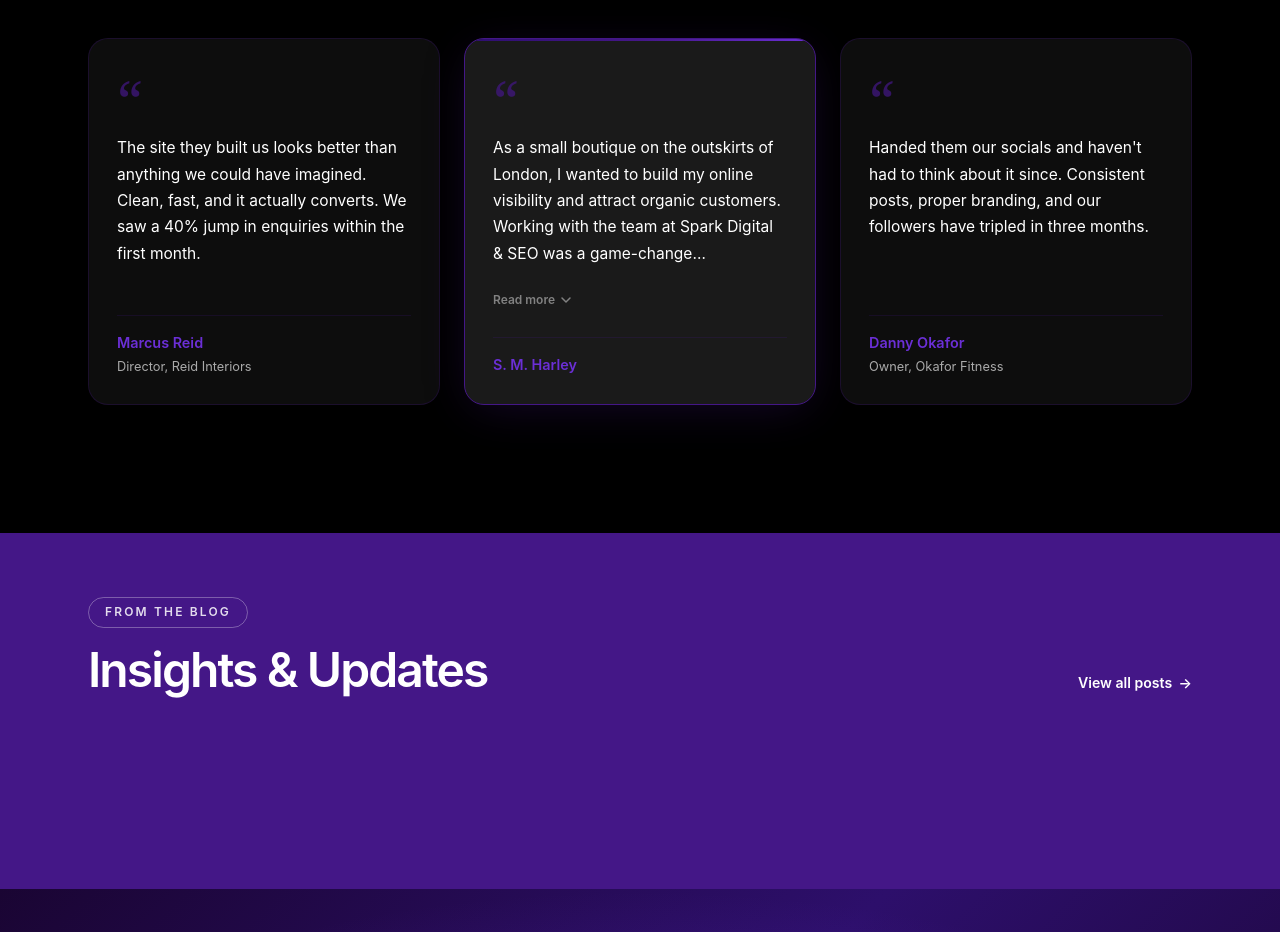
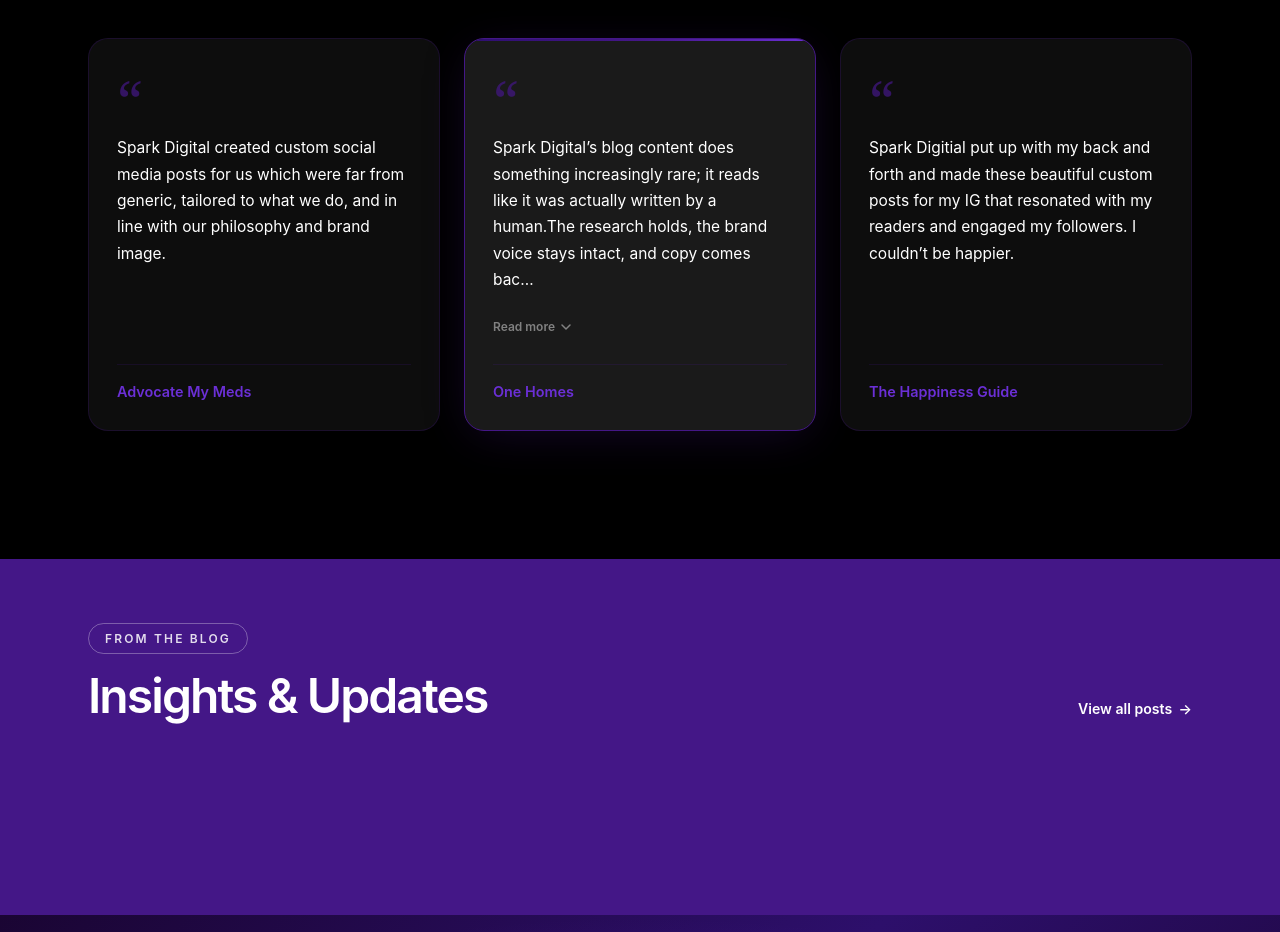
Before and after one commit to sparkdigistudio-rgb/spark_seo, a React (Vite) app: page / in a window 1280 px wide. Shown: the part 3060-3992 px from the top of the page. Built offline with nearby package versions, Linux system fonts and the light colour scheme.

Commit message:
routing issues fix

```diff
--- a/src/components/NavBar.jsx
+++ b/src/components/NavBar.jsx
@@ -1,10 +1,12 @@
 import { useState, useEffect } from "react";
-import { Link } from "react-router-dom";
+import { Link, useNavigate, useLocation } from "react-router-dom";
 import { navLinks } from "../constants";
 
 const NavBar = () => {
     const [menuOpen, setMenuOpen] = useState(false);
     const [scrolled, setScrolled] = useState(false);
+    const navigate = useNavigate();
+    const location = useLocation();
 
     useEffect(() => {
         const onScroll = () => setScrolled(window.scrollY > 20);
@@ -16,10 +18,12 @@
         if (href.startsWith("/#")) {
             const id = href.slice(2);
             const handleHashClick = (e) => {
-                if (window.location.pathname === "/") {
-                    e.preventDefault();
-                    const el = document.getElementById(id);
-                    if (el) el.scrollIntoView({ behavior: "smooth" });
+                e.preventDefault();
+                if (location.pathname === "/") {
+                    document.getElementById(id)?.scrollIntoView({ behavior: "smooth" });
+                } else {
+                    sessionStorage.setItem("scrollTo", id);
+                    navigate("/");
                 }
                 onClick?.();
             };
--- a/src/components/Testimonials.jsx
+++ b/src/components/Testimonials.jsx
@@ -40,24 +40,24 @@
 const TESTIMONIALS = [
   {
     quote:
-      "The site they built us looks better than anything we could have imagined. Clean, fast, and it actually converts. We saw a 40% jump in enquiries within the first month.",
-    name: "Marcus Reid",
-    role: "Director",
-    company: "Reid Interiors",
-  },
-  {
-    quote:
-      "As a small boutique on the outskirts of London, I wanted to build my online visibility and attract organic customers. Working with the team at Spark Digital & SEO was a game-changer. The expertise, professional advice, and passion that they put into each project resulted in a beautiful website and ongoing SEO efforts. Their technically sound yet artistic and responsive web design and brilliantly executed SEO services helped me reach a wider audience and boost my sales. Within three months, I saw a significant increase in organic traffic and inquiries. I highly recommend their services!",
-    name: "S. M. Harley",
+      "Spark Digital created custom social media posts for us which were far from generic, tailored to what we do, and in line with our philosophy and brand image.",
+    name: "Advocate My Meds",
     role: "",
     company: "",
   },
   {
     quote:
-      "Handed them our socials and haven't had to think about it since. Consistent posts, proper branding, and our followers have tripled in three months.",
-    name: "Danny Okafor",
-    role: "Owner",
-    company: "Okafor Fitness",
+      "Spark Digital’s blog content does something increasingly rare; it reads like it was actually written by a human.The research holds, the brand voice stays intact, and copy comes back rarely needing rework. Since their team has become a fixture in our content strategy, organic traffic has grown consistently. What ties it together is that the writing has rhythm, a point of view, and arguments that build rather than accumulate. In a content landscape where AI-generated copy is the default, that's no longer a small distinction.",
+    name: "One Homes",
+    role: "",
+    company: "",
+  },
+  {
+    quote:
+      "Spark Digitial put up with my back and forth and made these beautiful custom posts for my IG that resonated with my readers and engaged my followers. I couldn’t be happier.",
+    name: "The Happiness Guide",
+    role: "",
+    company: "",
   },
 ];
 
--- a/src/pages/BlogList.jsx
+++ b/src/pages/BlogList.jsx
@@ -1,12 +1,12 @@
 import { useEffect, useState } from "react";
 import { Link } from "react-router-dom";
 import { client } from "../../tina/__generated__/client";
-import { navLinks } from "../constants";
+import NavBar from "../components/NavBar.jsx";
+import Footer from "../components/Footer.jsx";
 
 const BlogList = () => {
   const [posts, setPosts] = useState([]);
   const [loading, setLoading] = useState(true);
-  const [menuOpen, setMenuOpen] = useState(false);
 
   useEffect(() => {
     window.scrollTo(0, 0);
@@ -34,40 +34,8 @@
 
   return (
     <div className="bp-page">
+      <NavBar />
 
-      {/* ── Navbar ──────────────────────────────── */}
-      <header className="bp-header">
-        <nav className="bp-nav">
-          <a href="/" className="nav-logo">
-            <img src="/spark-logo.png" alt="Spark Digital & SEO" />
-          </a>
-          <ul className="nav-links-desktop">
-            {navLinks.map(({ label, href }) => (
-              <li key={label}><a href={`/${href}`}>{label}</a></li>
-            ))}
-          </ul>
-          <button
-            className="nav-hamburger"
-            aria-label="Toggle menu"
-            onClick={() => setMenuOpen(!menuOpen)}
-          >
-            <span className={menuOpen ? "open" : ""} />
-            <span className={menuOpen ? "open" : ""} />
-            <span className={menuOpen ? "open" : ""} />
-          </button>
-        </nav>
-        <div className={`nav-mobile-drawer ${menuOpen ? "nav-mobile-drawer--open" : ""}`}>
-          <ul>
-            {navLinks.map(({ label, href }) => (
-              <li key={label}>
-                <a href={`/${href}`} onClick={() => setMenuOpen(false)}>{label}</a>
-              </li>
-            ))}
-          </ul>
-        </div>
-      </header>
-
-      {/* ── Hero ────────────────────────────────── */}
       <div className="bp-hero">
         <div className="bp-hero-inner">
           <Link to="/" className="bp-breadcrumb">← Back to home</Link>
@@ -79,7 +47,6 @@
         </div>
       </div>
 
-      {/* ── Post list ───────────────────────────── */}
       <main className="bl-main">
         {loading ? (
           <div className="bl-loading">
@@ -120,39 +87,7 @@
         )}
       </main>
 
-      {/* ── Footer ──────────────────────────────── */}
-      <footer id="footer">
-        <div className="footer-inner">
-          <div className="footer-brand">
-            <a href="/"><img src="/spark-logo.png" alt="Spark Digital & SEO" className="footer-logo" /></a>
-            <p className="footer-tagline">Helping businesses get noticed, remembered, and trusted online.</p>
-          </div>
-          <nav className="footer-nav">
-            <p className="footer-nav-heading">Navigation</p>
-            <ul>
-              {navLinks.map(({ label, href }) => (
-                <li key={label}><a href={`/${href}`}>{label}</a></li>
-              ))}
-            </ul>
-          </nav>
-          <div className="footer-contact">
-            <p className="footer-nav-heading">Get In Touch</p>
-            <ul>
-              <li><a href="mailto:connect@sparkdigistudio.com">connect@sparkdigistudio.com</a></li>
-              <li><a href="tel:+447985390098">+44 798 539 0098</a></li>
-              <li>Monday – Friday, 9 am – 6 pm</li>
-            </ul>
-          </div>
-        </div>
-        <div className="footer-bottom">
-          <p>© {new Date().getFullYear()} Spark Digital & SEO. All rights reserved.</p>
-          <div className="footer-bottom-links">
-            <a href="#">Privacy Policy</a>
-            <a href="#">Terms of Service</a>
-          </div>
-        </div>
-      </footer>
-
+      <Footer />
     </div>
   );
 };
```
